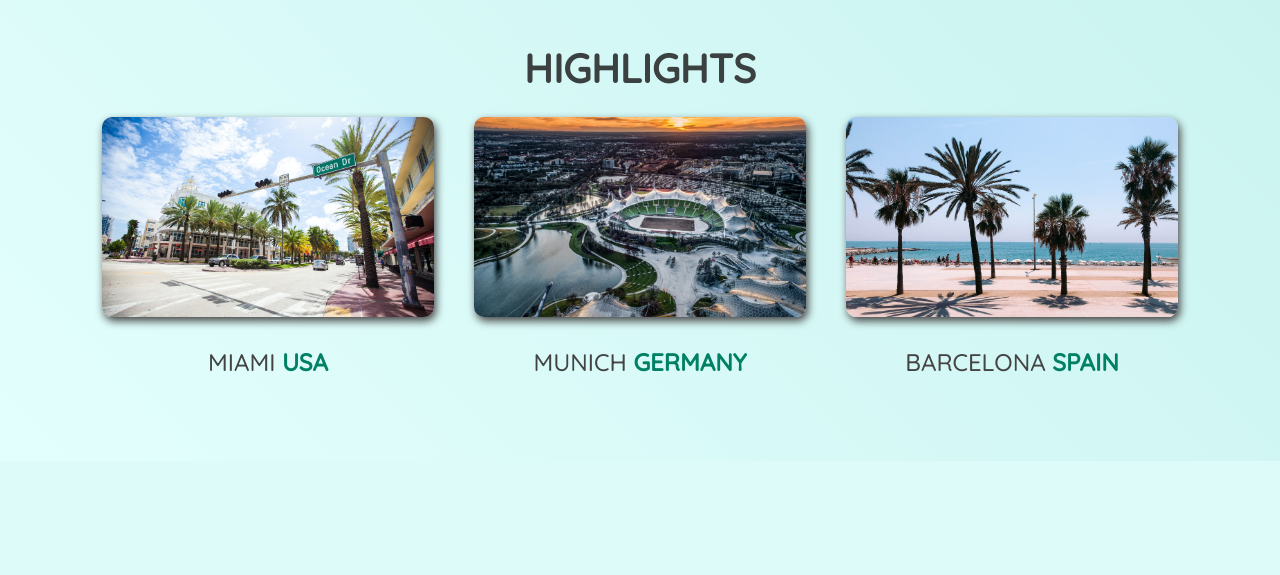
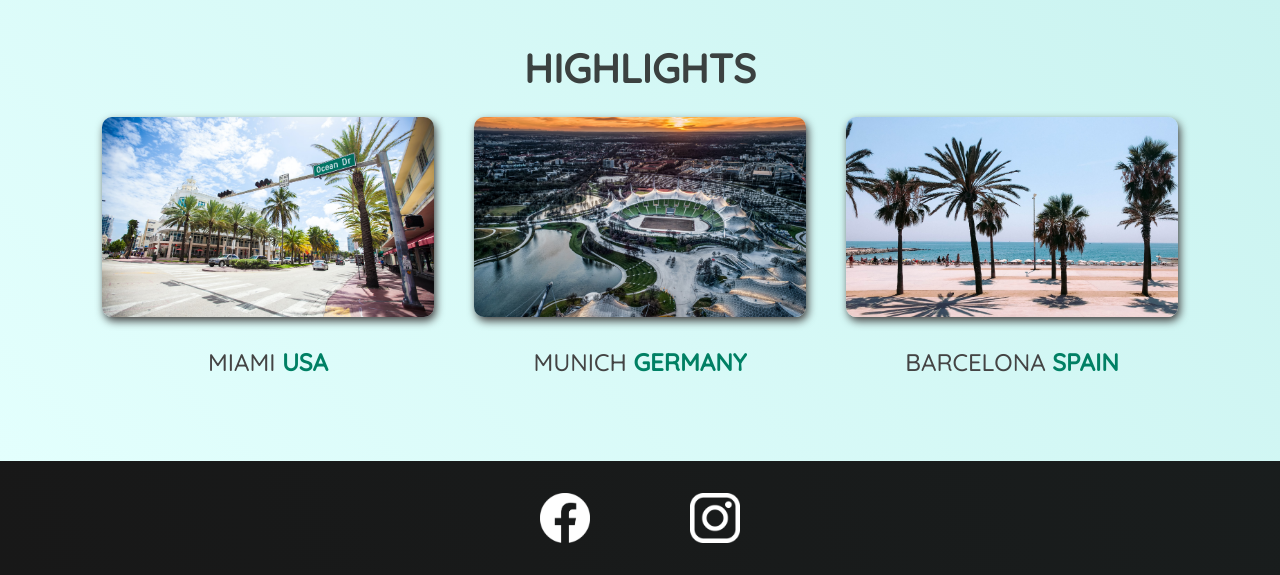
Before and after one commit to raaziyeh/MaximillianWebBootcamp, a web app: file index.html in a window 1280 px wide. Shown: the part 701-1276 px from the top of the page. Before the commit the page ends 1113 px from the top, so only its background shows below. Run offline with its HTML, style and script files only (its server is not run), Linux system fonts and the light colour scheme.

Commit message:
Added footer content and style

```diff
--- a/index.html
+++ b/index.html
@@ -60,6 +60,19 @@
 				</ul>
 			</section>
 		</main>
-		<footer></footer>
+		<footer>
+			<ul>
+				<li>
+					<a href="https://www.facebook.com">
+						<img src="/images/icons/facebook.png" alt="facebook logo" />
+					</a>
+				</li>
+				<li>
+					<a href="https://www.instagram.com">
+						<img src="/images/icons/insta.png" alt="instagram logo" />
+					</a>
+				</li>
+			</ul>
+		</footer>
 	</body>
 </html>
--- a/styles/shared.css
+++ b/styles/shared.css
@@ -54,3 +54,24 @@ header li a:hover {
 	color: rgb(77, 77, 77);
 	background-color: rgb(255, 251, 0);
 }
+
+footer {
+	padding: 32px 0;
+	background: linear-gradient(70deg, rgb(24,24,24), rgb(25,29,29));
+}
+
+footer ul {
+	display: flex;
+	justify-content: center;
+}
+
+footer li {
+	width: 50px;
+	height: 50px;
+	margin: 0 50px;
+}
+
+footer li img {
+	width: 100%;
+	height: 100%;
+}
```
Also changed, not shown: images/icons/facebook.png (added), images/icons/insta.png (added).
